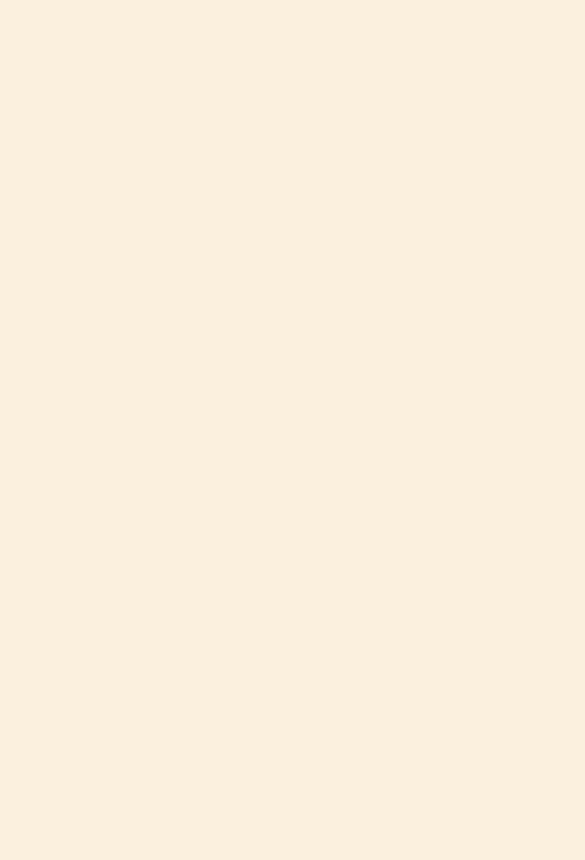
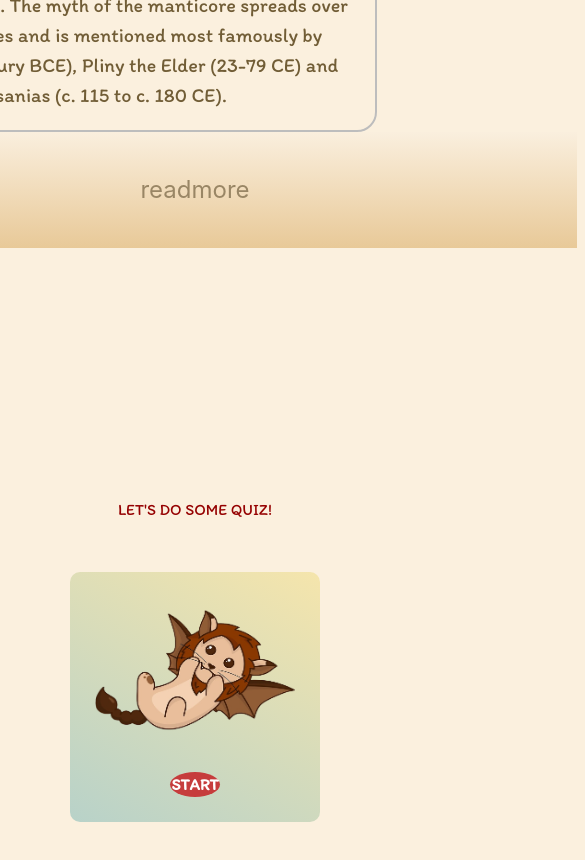
Before and after one commit to Hello-Fennec/G4-Manticore, a React (Create React App) app in the folder manticore_mantijai/: page / in a window 390 px wide. Shown: the part 4320-5180 px from the top of the page, 585 px wide, since content can reach past the window. Before the commit the page ends 3648 px from the top, so only its background shows below. Built offline with nearby package versions, Linux system fonts and the light colour scheme.

Commit message:
Finish Quiz

```diff
--- a/manticore_mantijai/public/index.html
+++ b/manticore_mantijai/public/index.html
@@ -29,6 +29,8 @@
   <link
     href="https://fonts.googleapis.com/css2?family=Inter:wght@400;500;600;700&family=Itim&family=Poppins:ital,wght@0,400;0,500;0,600;0,700;1,400&display=swap"
     rel="stylesheet">
+  <link rel="stylesheet"
+    href="https://fonts.googleapis.com/css2?family=Material+Symbols+Outlined:opsz,wght,FILL,GRAD@48,400,0,0" />
 
   <title>Manticore_Mantijai</title>
 </head>
--- a/manticore_mantijai/src/App.css
+++ b/manticore_mantijai/src/App.css
@@ -1,3 +1,228 @@
 body {
    background-color: #FBF0DE;
 }
+
+#QuizComponent {
+   margin-top: 250px;
+   display: flex;
+   justify-content: center;
+   align-items: center;
+   flex-direction: column;
+   text-align: center;
+}
+
+.menu,
+.quiz,
+.score {
+   width: 900px;
+   height: 600px;
+   background-image: linear-gradient(30deg, #B8D2C9, #F5E5AC);
+   border-radius: 10px;
+   display: flex;
+   flex-direction: column;
+   justify-content: center;
+   align-items: center;
+   margin-bottom: 100px;
+}
+
+.quiz button {
+
+   width: 300px;
+   height: 50px;
+   margin: 5px;
+   border: none;
+   border-radius: 50px;
+   font-size: 20px;
+   cursor: pointer;
+   background-color: #C63C3C;
+   color: white;
+   border: 2px solid white;
+
+}
+
+.score button {
+   width: 60px;
+   height: 60px;
+   border-radius: 50px;
+   margin-top: 10px;
+   border-style: none;
+}
+
+/* เมื่อเมาส์วางที่ปุ่ม */
+.quiz button:hover {
+   background: #FAFA33;
+   color: #fff;
+}
+
+.manticorepic {
+   width: 350px;
+   height: 450px;
+   margin-top: -100px;
+   margin-bottom: -50px;
+}
+
+.menu button {
+   width: 287px;
+   height: 90px;
+   margin: 5px;
+   border: solid 6px white;
+   border-radius: 40px;
+   font-size: 40px;
+   color: white;
+   cursor: pointer;
+   background-color: #C63C3C;
+   font-weight: normal;
+   font-family: 'Itim', cursive;
+}
+
+.menu button:hover{
+   background-color: #FAFA33;
+   color: #fff;
+}
+
+.questionquiz {
+   margin-left: 50px;
+   margin-right: 50px;
+   font-size: 32px;
+   padding-bottom: 50px;
+   color: #950000;
+   font-family: 'Itim' , cursive;
+   font-weight: bold;
+}
+
+.Head {
+   font-size: 48px;
+   color: #950000;
+   font-family: 'Itim', cursive;
+   padding-bottom: 50px;
+}
+
+.pagecount {
+   padding-top: 50px;
+   font-size: 30px;
+}
+
+.totalscore{
+   font-size: 40px;
+   margin-bottom: 40px;
+   color: #950000;
+   font-family: 'Itim', cursive;
+   font-weight: bold;
+}
+
+.scoreboard {
+   font-size: 52px;
+   margin-bottom: 50px;
+   color: #950000;
+   font-family: 'Itim', cursive;
+   font-weight: bolder;
+}
+
+#refreshbutton{
+   font-size: 40px;
+   color: white;
+   background-color: #950000;
+   padding: 10px;
+   width: 100px;
+   height: 90px;
+   border-radius: 50%;
+}
+
+#refreshbutton:hover {
+   background-color: #FAFA33;
+   color: #fff;
+}
+
+
+@media screen and (max-width: 500px) {
+
+   .App {
+      /* ย้ายทุกๆส่วนมาอยู่กึ่งกลาง */
+      display: flex;
+      justify-content: center;
+      align-items: center;
+      flex-direction: column;
+      text-align: center;
+
+   }
+
+   .menu,
+   .quiz,
+   .score {
+      width: 250px;
+      height: 250px;
+      background-image: linear-gradient(30deg, #B8D2C9, #F5E5AC);
+      border-radius: 10px;
+      display: flex;
+      flex-direction: column;
+      justify-content: center;
+      align-items: center;
+   }
+
+   .quiz button {
+      width: 150px;
+      height: 25px;
+      margin: 2.5px;
+      border: none;
+      border-radius: 2.5px;
+      font-size: 16px;
+      cursor: pointer;
+   }
+
+   .score button {
+      width: 40px;
+      height: 40px;
+      border-radius: 50px;
+      margin-top: 5px;
+      border-style: none;
+   }
+
+   /* เมื่อเมาส์วางที่ปุ่ม */
+   button:hover {
+      background: #FAFA33;
+      color: #fff;
+
+   }
+
+   .manticorepic {
+      width: 200px;
+      height: 250px;
+      margin-top: -50px;
+      margin-bottom: -25px;
+   }
+
+   .menu button {
+      width: 50px;
+      height: 25px;
+      margin: 2.5px;
+      border: none;
+      border-radius: 50%;
+      font-size: 16px;
+      cursor: pointer;
+      font-weight: bolder;
+      background-color: #C63C3C;
+   }
+
+   .question {
+      margin-top: -5px;
+      margin-left: 25px;
+      margin-right: 25px;
+      font-size: 1em;
+
+   }
+
+   .Head {
+      font-size: 16px;
+      font-family: 'Itim', cursive;
+   }
+
+   .pagecount {
+      font-size: 0.5em;
+      margin-top: -15px;
+   }
+
+   .totalscore {
+      font-size: 1.5em;
+   }
+
+}
--- a/manticore_mantijai/src/App.js
+++ b/manticore_mantijai/src/App.js
@@ -4,12 +4,22 @@ import Nav from './component/Navbar';
 import Home from './component/Home';
 import Appear from './component/Appearance';
 import History from './component/History';
+import { createContext, useState } from "react";
+import Menu from "./component/Menu";
+import Quiz from "./component/Quiz";
+import Score from "./component/Score";
 
 
+{/* Context API (ให้บริการเกี่ยวกับข้อมูลสถานะของตัว Application )*/ }
+export const DataContext = createContext()
 
 
 
 function App() {
+  {/* ส่วนของ State สำหรับจัดเก็บสถานะภายในแอพ */ }
+  const [appState, setAppState] = useState("menu");
+  {/* ส่วนของ state สำหรับจัดเก็บคะแนน */ }
+  const [score, setScore] = useState(0);
 
 
   return (
@@ -18,6 +28,19 @@ function App() {
       <Home />
       <Appear />
       <History />
+
+      {/* Quiz Components */}
+
+      <DataContext.Provider value={{ appState, setAppState, score, setScore }}>
+        <div id='QuizComponent'>
+        <h1 className="Head"> LET'S DO SOME QUIZ! </h1>
+        {/* เงื่อนไขในการแสดงค่า Components */}
+        {appState === "menu" && <Menu />}
+        {appState === "quiz" && <Quiz />}
+        {appState === "score" && <Score />}
+        </div>
+
+      </DataContext.Provider>
     </div>
   );
 }
--- a/manticore_mantijai/src/component/History.css
+++ b/manticore_mantijai/src/component/History.css
@@ -112,7 +112,7 @@ p {
 }
 
 .whatManti-text {
-    margin-top: 50px;
+    padding-top: 0px;
     margin-right: 100px;
     color: black;
 
@@ -135,6 +135,7 @@ p {
     margin-bottom: 0px;
     font-size: 25px;
     text-align: left;
+
 }
 
 .answer {
@@ -150,8 +151,8 @@ p {
     background-image: linear-gradient(to bottom , #FAEFDE, #E8C998);
     padding: 40px;
     display: flex;
-    align-items: center;
     justify-content: center;
+
 
 }
 .readmorebtn{
--- a/manticore_mantijai/src/component/Quiz.jsx
+++ b/manticore_mantijai/src/component/Quiz.jsx
@@ -43,7 +43,7 @@ const Quiz = () => {
     return(
         <div className="quiz">
             {/* คำถาม */}
-            <h1 className="question">{QuestionsData[current].question}</h1>
+            <h1 className="questionquiz">{QuestionsData[current].question}</h1>
             {/* ตัวเลือก */}
 
             <div className="choices">
--- a/manticore_mantijai/src/component/Score.jsx
+++ b/manticore_mantijai/src/component/Score.jsx
@@ -13,8 +13,8 @@ const Score = () => {
     return (
         <div className="score">
             <h1 className="totalscore">Total Score</h1>
-            <h2>{score} / {QuestionsData.length}</h2>
-            <button onClick={restartApp}  className="material-symbols-outlined">
+            <h2 className="scoreboard">{score} / {QuestionsData.length}</h2>
+            <button onClick={restartApp}  className="material-symbols-outlined" id="refreshbutton">
                 refresh
             </button>
         </div>
```
